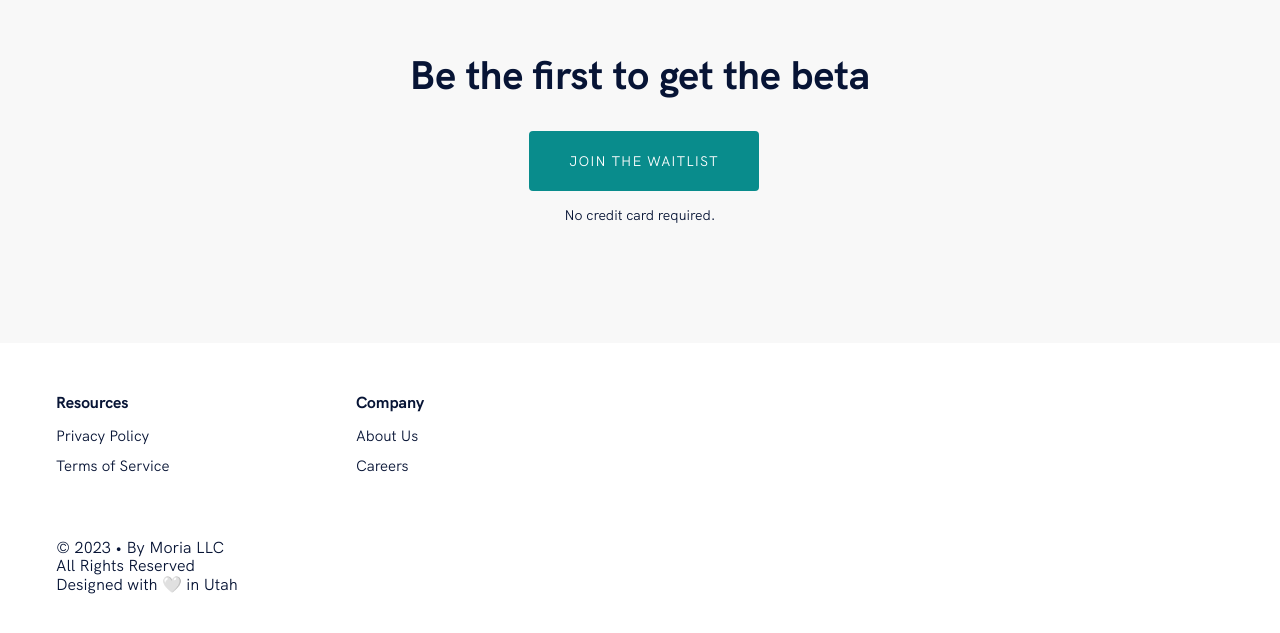
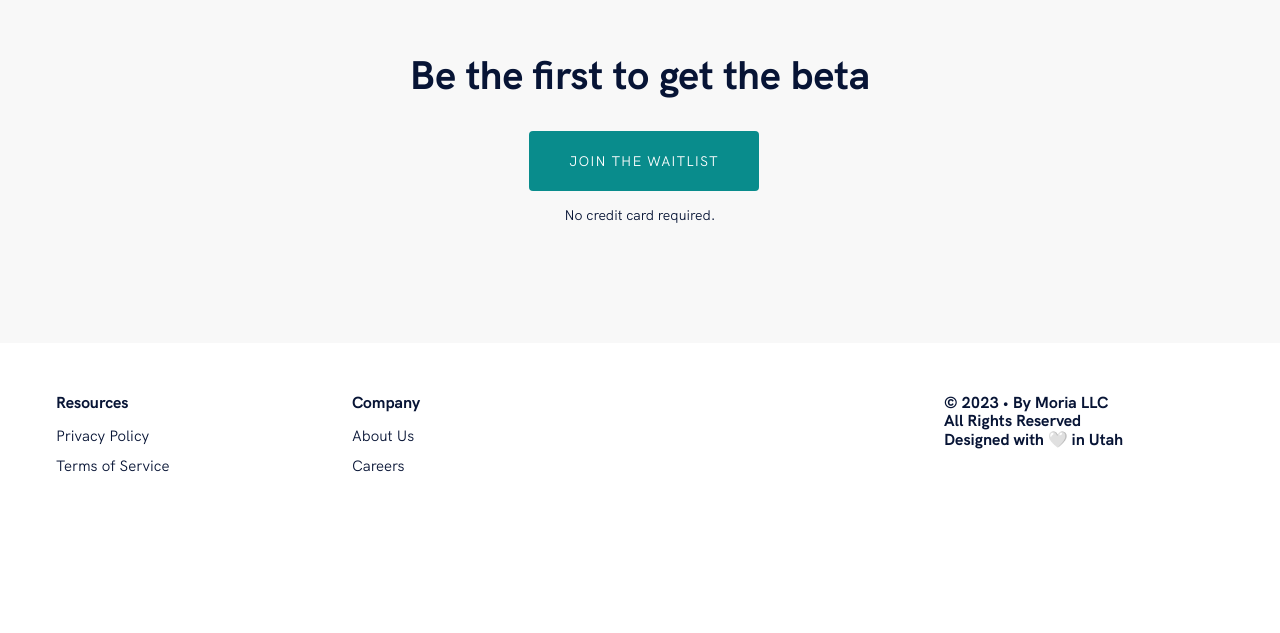
Before and after one commit to maxwellarrigona/moria, a Gatsby site: page / in a window 1280 px wide. Shown: the part 1675-2308 px from the top of the page. After the commit the page ends 2245 px from the top, so only its background shows below. Built offline with nearby package versions, Linux system fonts and the light colour scheme; Gatsby itself is replaced by a stand-in of ours.

Commit message:
Update footer.js

```diff
--- a/src/components/sections/footer.js
+++ b/src/components/sections/footer.js
@@ -20,14 +20,21 @@ const Footer = () => (
           <li>Careers</li>
         </ul>
       </FooterColumn>
-    </FooterColumnContainer>
-    <BrandContainer>
-      © 2023 • By Moria LLC
+      <FooterColumn>
+       <span></span>
+       <ul>
+         <li></li>
+         <li></li>
+       </ul>
+     </FooterColumn>
+     <FooterColumn>
+     <span> © 2023 • By Moria LLC
       <br />
       All Rights Reserved
       <br />
-      Designed with 🤍 in Utah
-    </BrandContainer>
+      Designed with 🤍 in Utah</span>
+     </FooterColumn>
+    </FooterColumnContainer>
   </FooterWrapper>
 )
 
@@ -65,7 +72,7 @@ const BrandContainer = styled(Container)`
 const FooterColumnContainer = styled(Container)`
   display: grid;
   grid-template-columns: repeat(4, 1fr);
-  grid-column-gap: 32px;
+  grid-column-gap: 16px;
   justify-content: start;
   @media (max-width: ${props => props.theme.screen.sm}) {
     grid-template-columns: 1fr 1fr;
```
